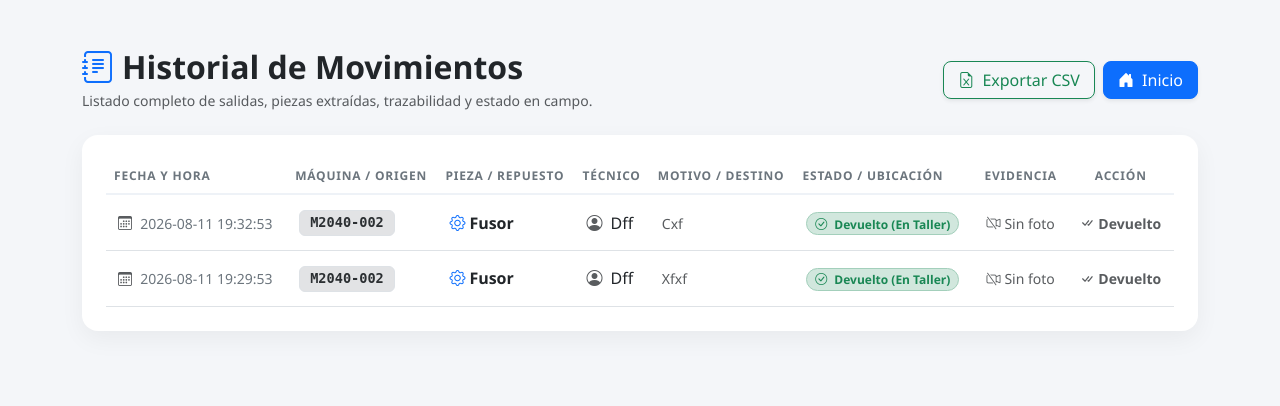
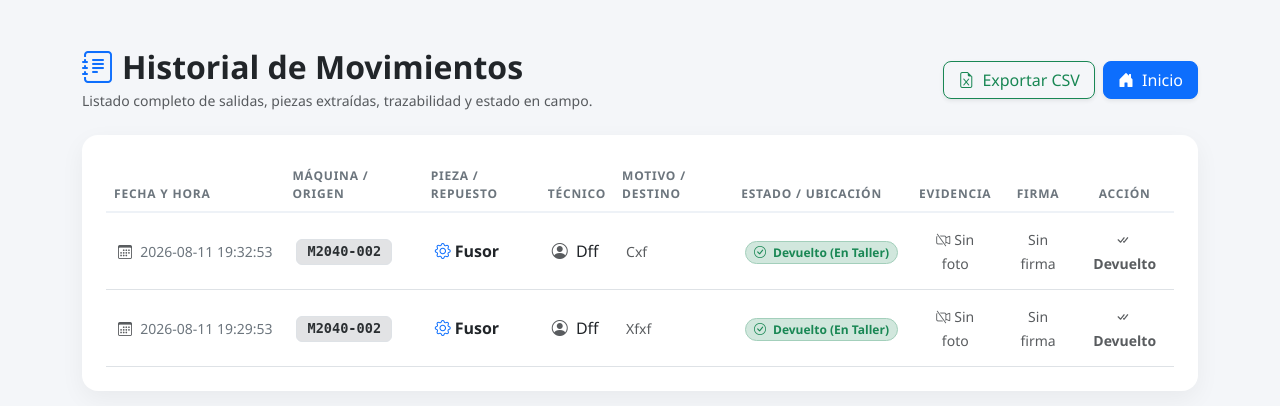
Before and after one commit to bryanyael/inventario-taller, a Flask app: page /registros in a window 1280 px wide. Shown: the top 406 px of the page. Run offline with Flask 3, Linux system fonts and the light colour scheme; data comes from the database, SQL or seed files in the repository.

Commit message:
Update registros.html

```diff
--- a/templates/registros.html
+++ b/templates/registros.html
@@ -55,6 +55,7 @@
                             <th>Motivo / Destino</th>
                             <th>Estado / Ubicación</th>
                             <th class="text-center">Evidencia</th>
+                            <th class="text-center">Firma</th> <!-- NUEVA COLUMNA DE FIRMA -->
                             <th class="text-center">Acción</th>
                         </tr>
                     </thead>
@@ -137,6 +138,15 @@
                                 {% endif %}
                             </td>
 
+                            <!-- NUEVA CELDA PARA MOSTRAR LA FIRMA EN MINIATURA -->
+                            <td class="text-center">
+                                {% if r['firma'] %}
+                                    <img src="{{ r['firma'] }}" alt="Firma" width="80" style="background: #fff; border: 1px solid #ddd; border-radius: 4px; padding: 2px;" title="Firma digital registrada">
+                                {% else %}
+                                    <span class="text-muted small">Sin firma</span>
+                                {% endif %}
+                            </td>
+
                             <td class="text-center">
                                 {% if es_repuesto %}
                                     {% if not es_devuelto %}
@@ -147,14 +157,13 @@
                                         <span class="text-muted small fw-bold"><i class="bi bi-check-all me-1"></i>Devuelto</span>
                                     {% endif %}
                                 {% else %}
-                                    <!-- Si es una máquina de renta, solo mostramos que está asignada sin botón de devolución -->
                                     <span class="text-muted small"><i class="bi bi-shield-check me-1"></i> Registrado</span>
                                 {% endif %}
                             </td>
                         </tr>
                         {% else %}
                         <tr>
-                            <td colspan="8" class="text-center py-5 text-muted">
+                            <td colspan="9" class="text-center py-5 text-muted">
                                 <i class="bi bi-inbox display-6 d-block mb-2 text-secondary opacity-50"></i>
                                 No hay registros de movimientos en el historial.
                             </td>
```
